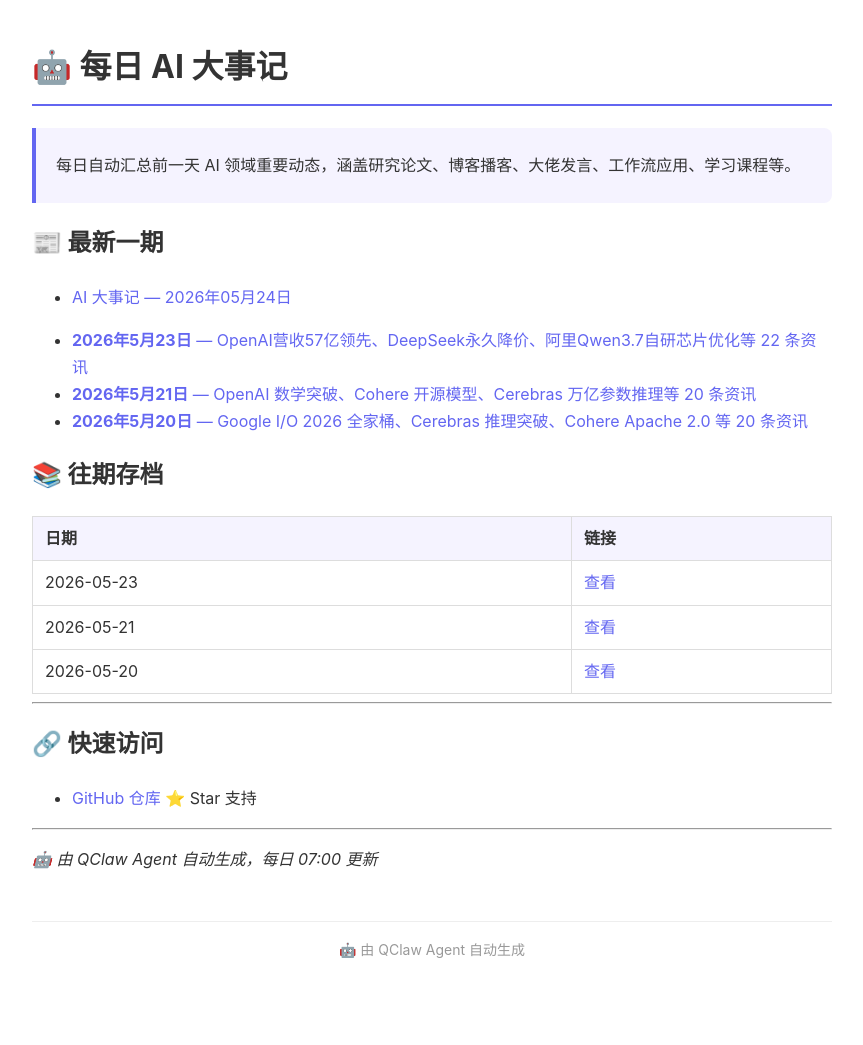
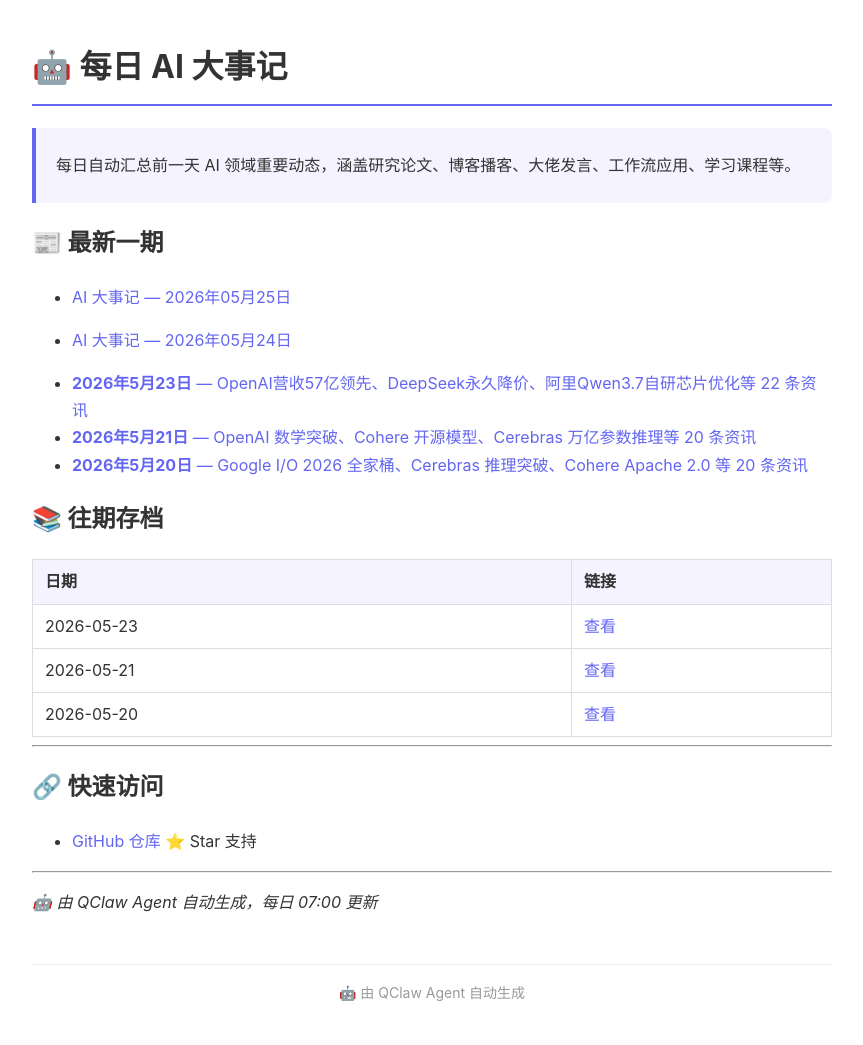
Before and after one commit to jared0612/daily-ai-news, a Jekyll site: the page built from index.md, in a window 1280 px wide. Shown: the whole page, without its empty margins (208-1071 px from the left). Built offline with Jekyll 4.4.1, drawn with Linux system fonts in a browser that asks for light colours; before the commit the page ends 1002 px from its top, so only the background shows below that.

Commit message:
📌 更新首页 — 添加 2026-05-25 AI大事记

```diff
--- a/index.md
+++ b/index.md
@@ -10,6 +10,8 @@ title: AI 大事记
 > 每日自动汇总前一天 AI 领域重要动态，涵盖研究论文、博客播客、大佬发言、工作流应用、学习课程等。
 
 ## 📰 最新一期
+- [AI 大事记 — 2026年05月25日](daily/2026-05-25)
+
 - [AI 大事记 — 2026年05月24日](daily/2026-05-24)
 
 - [**2026年5月23日** — OpenAI营收57亿领先、DeepSeek永久降价、阿里Qwen3.7自研芯片优化等 22 条资讯](/daily-ai-news/daily/2026-05-23.html)
```
